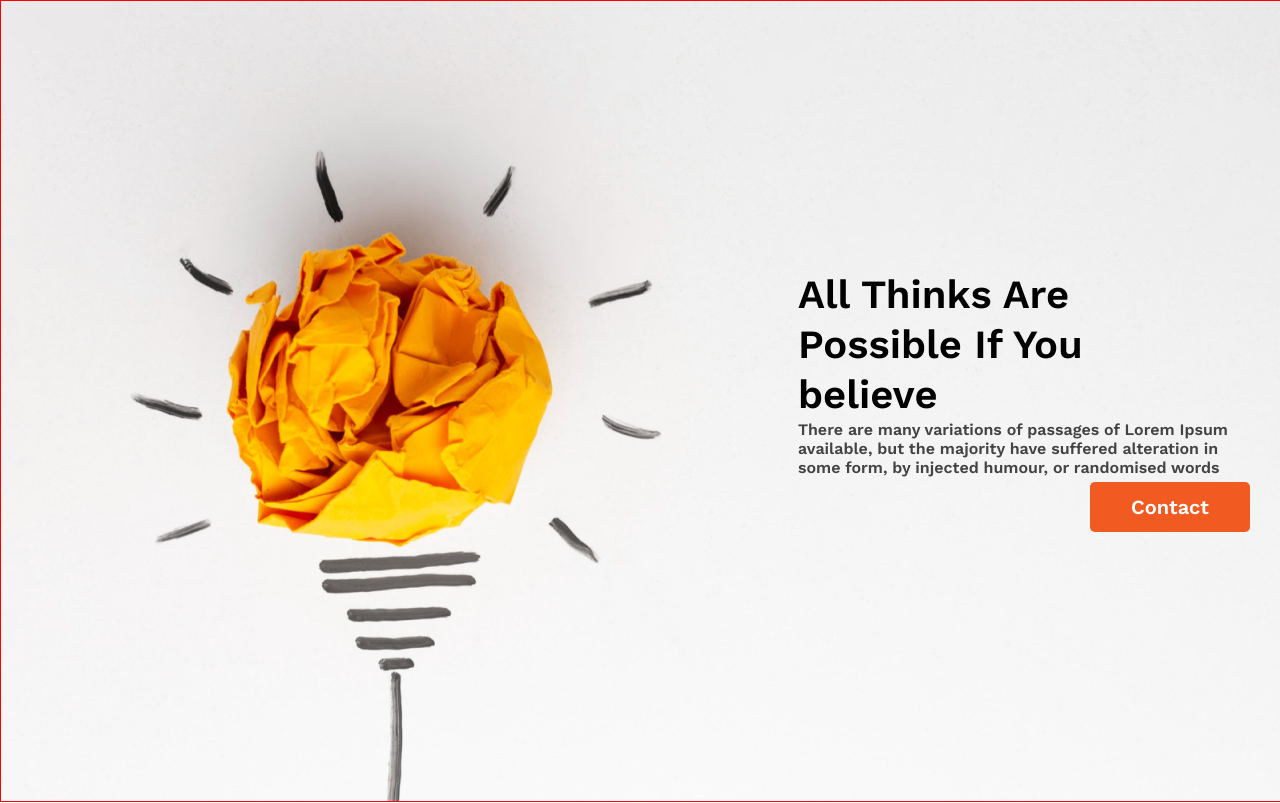
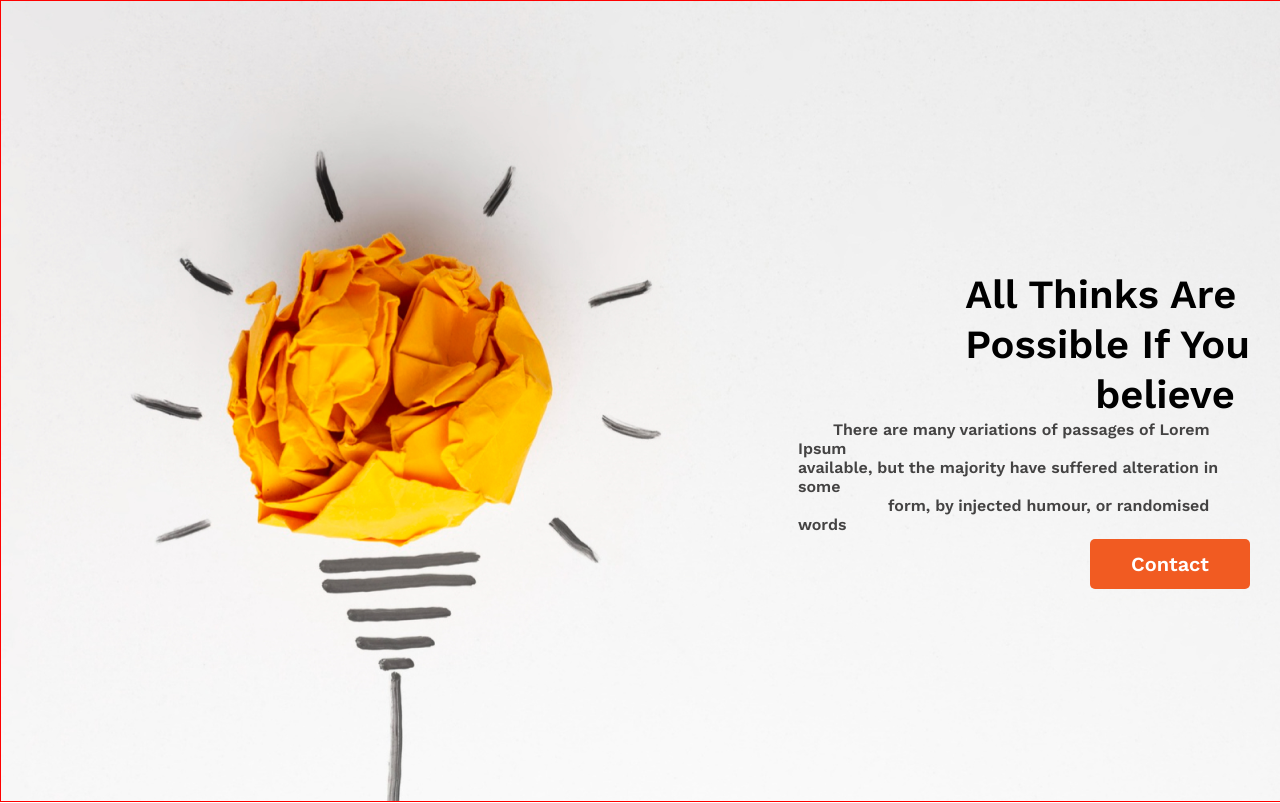
Before and after one commit to zahara-Rahmanchy/new-year-new-me, a plain HTML site: page index.html in a window 1280 px wide. Shown: the top 803 px of the page. Drawn offline with nearby package versions, Linux system fonts and the light colour scheme.

Commit message:
style changes

```diff
--- a/index.html
+++ b/index.html
@@ -15,9 +15,12 @@
     <header class="header">
 
         <div class="header-container">
-        <h4 class="header-title">All Thinks Are <br> Possible If You <br> believe</h4>
-        <p class="header-description">There are many variations of passages of Lorem Ipsum available,
-            but the majority have suffered alteration in some form, by injected humour, or randomised words</p>
+        <h4 class="header-title">All Thinks Are <br> Possible If You <br> <span class="believe">believe</span></h4>
+        <br>
+        <p class="header-description"> <span class="description-margin">There are many variations of passages of Lorem Ipsum</span> <br>available,
+            but the majority have suffered alteration in some<br>
+            <span style="margin-left:90px">form, by injected humour, or randomised words </span>
+        </p>
 
             <button class="contact-btn"> Contact</button>
         </div>
--- a/styles/style.css
+++ b/styles/style.css
@@ -24,6 +24,7 @@
     font-family: 'Work Sans';
     margin: 10px;
     padding: 20px;
+
 }
 .header-title{
 
@@ -31,6 +32,8 @@
     font-size: 40px;
     line-height: 50px;
     font-style: normal;
+    font-family: 'Work sans';
+    float: right;
 
 }
 
@@ -38,9 +41,16 @@
     color:#444343;
     font-size: 16px;
     font-style: normal;
+    float: right;
 
 }
+.believe{
+    margin-left: 130px;
+}
 
+.description-margin{
+    margin-left: 35px;
+}
 .contact-btn{
     float: right;
     margin-top: 5px;
```
